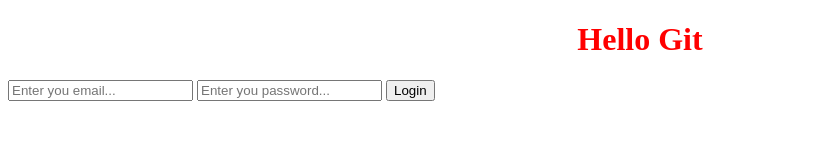
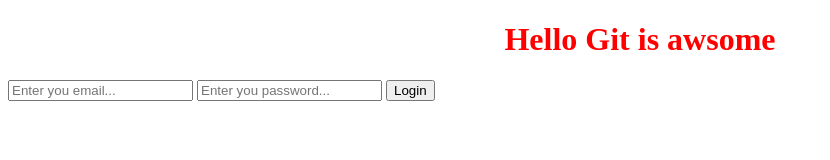
Before and after one commit to tinalou14/Axel-makes-craft, a plain HTML site: page index.html in a window 1280 px wide. Shown: the whole page, without its empty margins (0-830 px from the left). Drawn offline with Linux system fonts and the light colour scheme.

Commit message:
Updated title

```diff
--- a/index.html
+++ b/index.html
@@ -13,7 +13,7 @@
 
 <body>
     <H1>
-        Hello Git
+        Hello Git is awsome
     </H1>
     <form>
         <input type="email" placeholder="Enter you email..." />
```
